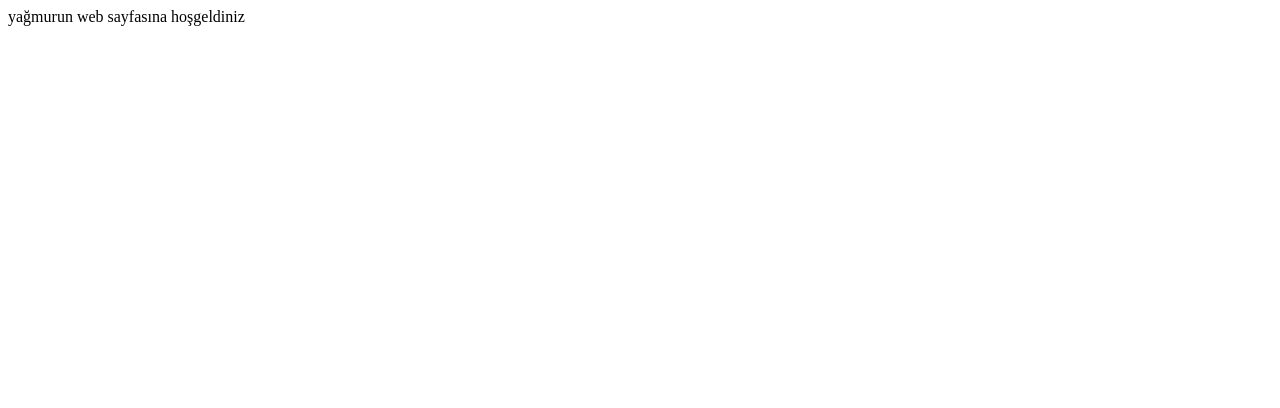
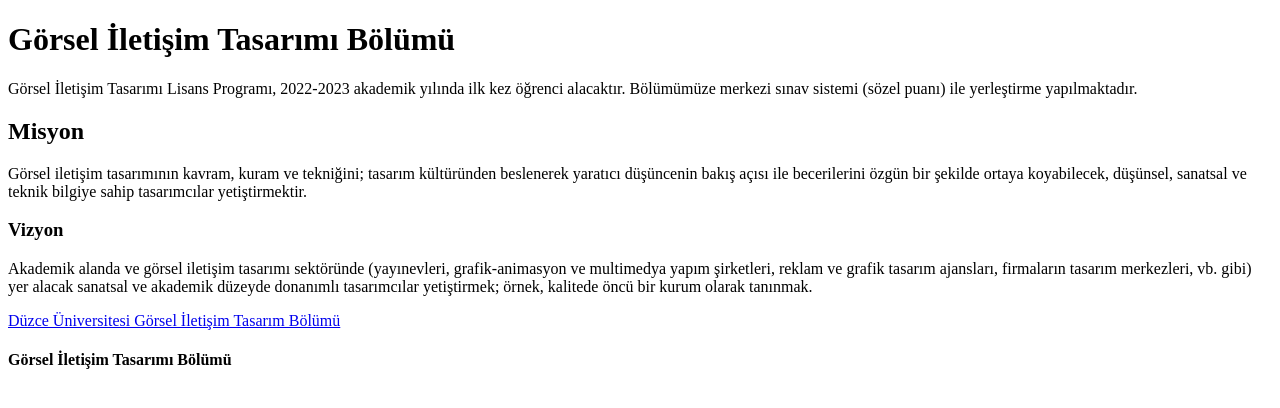
Before and after one commit to Yagmur-bit/yagmurbayrak, a plain HTML site: page index.html in a window 1280 px wide. Drawn offline with Linux system fonts and the light colour scheme.

Commit message:
Add files via upload

```diff
--- a/index.html
+++ b/index.html
@@ -1,8 +1,28 @@
-<html>
+<!DOCTYPE html>
+<html lang="tr">
 <head>
-<title>yagmur bayrak</title>
+    <meta charset="UTF-8">
+    <meta name="viewport" content="width=, initial-scale=1.0">
+    <title>Document</title>
 </head>
+<body>
+  <h1>Görsel İletişim Tasarımı Bölümü</h1>
+<p>Görsel İletişim Tasarımı Lisans Programı, 2022-2023 akademik yılında ilk kez öğrenci alacaktır. Bölümümüze merkezi sınav sistemi (sözel puanı) ile yerleştirme yapılmaktadır.</p>
+  <h2>Misyon</h2>
+  <p>
 
-<body>
-<p>yağmurun web sayfasına hoşgeldiniz
+
+Görsel iletişim tasarımının kavram, kuram ve tekniğini; tasarım kültüründen beslenerek yaratıcı düşüncenin bakış açısı ile becerilerini özgün bir şekilde ortaya koyabilecek, düşünsel, sanatsal ve teknik bilgiye sahip tasarımcılar yetiştirmektir.
+  </p>
+  <h3>Vizyon</h3>
+  <p>Akademik alanda ve görsel iletişim tasarımı sektöründe (yayınevleri, grafik-animasyon ve multimedya yapım şirketleri, reklam ve grafik tasarım ajansları, firmaların tasarım merkezleri,  vb. gibi) yer alacak sanatsal ve akademik düzeyde donanımlı tasarımcılar yetiştirmek; örnek, kalitede öncü bir kurum olarak tanınmak.
+
+
+
+  </p>
+<a href="https://stf.duzce.edu.tr/sayfa/6b23/gorsel-letisim-tasarimi"target="blank">Düzce Üniversitesi Görsel İletişim Tasarım Bölümü</a>
+  <h4>Görsel İletişim Tasarımı Bölümü</h4>
+
+
 </body>
+</html>
```
